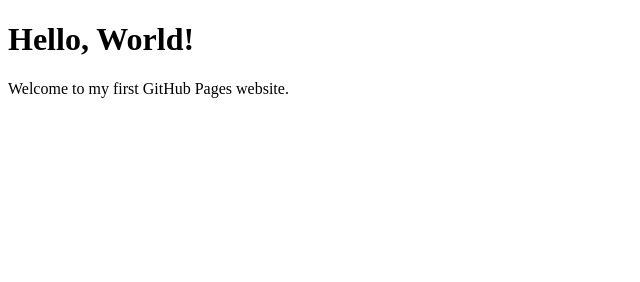
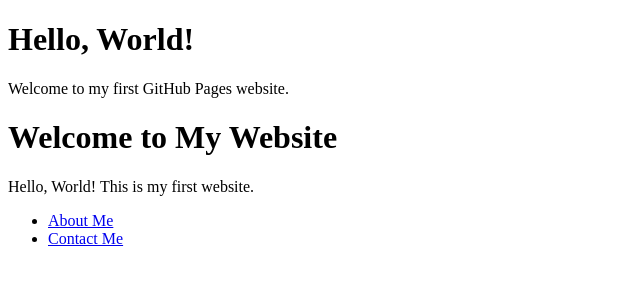
Before and after one commit to sourabhm25/Acoustics, a plain HTML site: page index.html in a window 1280 px wide. Shown: the whole page, without its empty margins (0-640 px from the left). Drawn offline with Linux system fonts and the light colour scheme.

Commit message:
Update index.html

```diff
--- a/index.html
+++ b/index.html
@@ -7,4 +7,13 @@
     <h1>Hello, World!</h1>
     <p>Welcome to my first GitHub Pages website.</p>
 </body>
+<h1>Welcome to My Website</h1>
+<p>Hello, World! This is my first website.</p>
+
+<ul>
+    <li><a href="about.html">About Me</a></li>
+    <li><a href="contact.html">Contact Me</a></li>
+</ul>
+
+
 </html>
```
